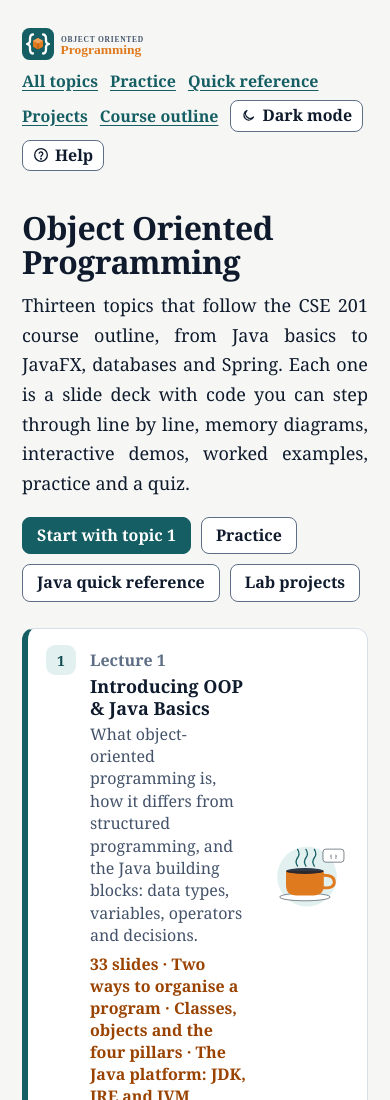
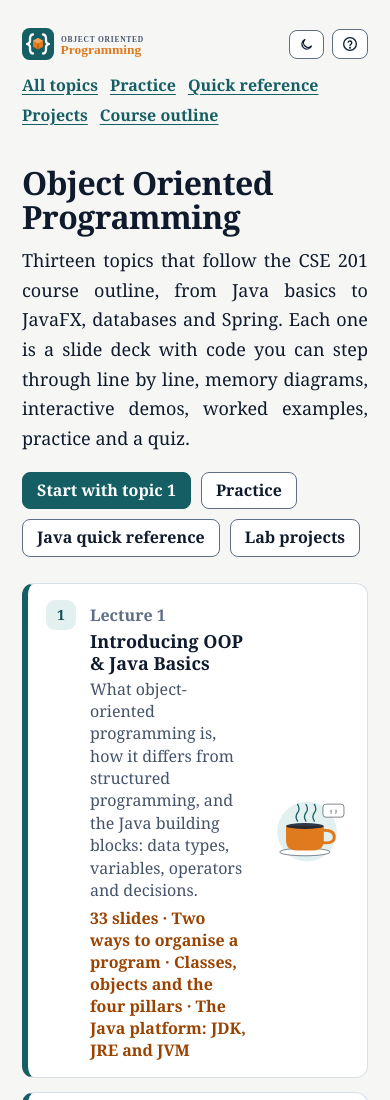
Before and after one commit to Ayan-1829/CSE-201-Object-Oriented-Programming, a plain HTML site: page index.html in a window 390 px wide. Shown: the top 1100 px of the page. Drawn offline with Linux system fonts and the light colour scheme.

Commit message:
Put Dark mode and Help at the top right, level with the logo
The page links now sit on their own row under the logo. On narrow
phones the two buttons show only their icons.

Co-Authored-By: Claude Opus 5.5 <noreply@anthropic.com>

```diff
--- a/css/style.css
+++ b/css/style.css
@@ -950,3 +950,11 @@ body.deck-page .title-slide h1{font-size:var(--pj-h1)!important}
   .cols,.cols.wl,.codeout,.trace-body,.trace.no-heap .trace-body{grid-template-columns:1fr}
 }
 @media (pointer:coarse) and (max-height:540px){.slide .trace-code{max-height:60vh}}
+
+/* help: header tools */
+.site-header .brand{order:1}
+.site-header .head-tools{order:2;display:flex;align-items:center;gap:8px;margin-left:auto}
+.site-header .topnav{order:3;flex:1 1 100%}
+.site-header{row-gap:14px}
+@media (max-width:480px){.head-tools .btn{padding-left:9px;padding-right:9px}.head-tools .btn span{position:absolute;width:1px;height:1px;overflow:hidden;clip:rect(0 0 0 0);white-space:nowrap}}
+/* /help */
--- a/index.html
+++ b/index.html
@@ -42,7 +42,8 @@
 <div class="page-simple">
 <header class="site-header">
 <a class="brand" href="index.html" aria-label="Object Oriented Programming — home"><img src="img/logo.svg" alt="Object Oriented Programming" width="250" height="47"></a>
-<nav class="topnav" aria-label="Primary"><a href="index.html" aria-current="page">All topics</a><a href="practice.html">Practice</a><a href="reference.html">Quick reference</a><a href="projects.html">Projects</a><a href="course.html">Course outline</a><button type="button" class="btn sm" id="btn-theme" aria-pressed="false" aria-label="Toggle dark mode"><svg class="btn-ic" viewBox="0 0 24 24" fill="none" stroke-width="2" stroke-linecap="round" stroke-linejoin="round" aria-hidden="true"><path d="M20 14.5A8 8 0 1 1 9.5 4a6.5 6.5 0 0 0 10.5 10.5Z"></path></svg><span>Dark mode</span></button></nav>
+<div class="head-tools"><button type="button" class="btn sm" id="btn-theme" aria-pressed="false" aria-label="Toggle dark mode"><svg class="btn-ic" viewBox="0 0 24 24" fill="none" stroke-width="2" stroke-linecap="round" stroke-linejoin="round" aria-hidden="true"><path d="M20 14.5A8 8 0 1 1 9.5 4a6.5 6.5 0 0 0 10.5 10.5Z"></path></svg><span>Dark mode</span></button></div>
+<nav class="topnav" aria-label="Primary"><a href="index.html" aria-current="page">All topics</a><a href="practice.html">Practice</a><a href="reference.html">Quick reference</a><a href="projects.html">Projects</a><a href="course.html">Course outline</a></nav>
 </header>
 <main>
 <div class="index-hero">
--- a/js/help.js
+++ b/js/help.js
@@ -1,6 +1,6 @@
 /* ===================== help.js : the Help button and panel (shared by every GUB course site) =====================
    Installed by GUB/_tools/help/help.py, which also writes js/help-data.js (window.COURSE_HELP) for the course.
-   Adds a "Help" button to the deck bar (.deck-actions) or the site navigation (.topnav), opens a dialog with
+   Adds a "Help" button beside Dark mode at the top right (.head-tools), or to the deck bar (.deck-actions), opens a dialog with
    keyboard shortcuts, the drawing tool, how the site works and where to ask; the "?" key opens it too.
    The panel follows the English / Bengali switch (localStorage "course-lang") and is skipped by lang.js. */
 (function () {
@@ -67,7 +67,7 @@
   btn.setAttribute('aria-haspopup', 'dialog'); btn.setAttribute('data-no-i18n', '');
   const label = () => { const L = T[isBn() ? 'bn' : 'en']; btn.innerHTML = ICON + '<span>' + L.help + '</span>'; btn.setAttribute('aria-label', L.help + ' (?)'); btn.title = L.help + ' (?)'; };
   label();
-  const host = document.querySelector('.deck-actions') || document.querySelector('.topnav');
+  const host = document.querySelector('.head-tools') || document.querySelector('.deck-actions') || document.querySelector('.topnav');
   if (host) host.appendChild(btn); else { btn.classList.add('help-fab'); document.body.appendChild(btn); }
 
   /* ---------- the dialog ---------- */
```
Also changed, not shown: 404.html (+2 -1 lines), course.html (+2 -1 lines), practice.html (+2 -1 lines), projects.html (+2 -1 lines), reference.html (+2 -1 lines).
